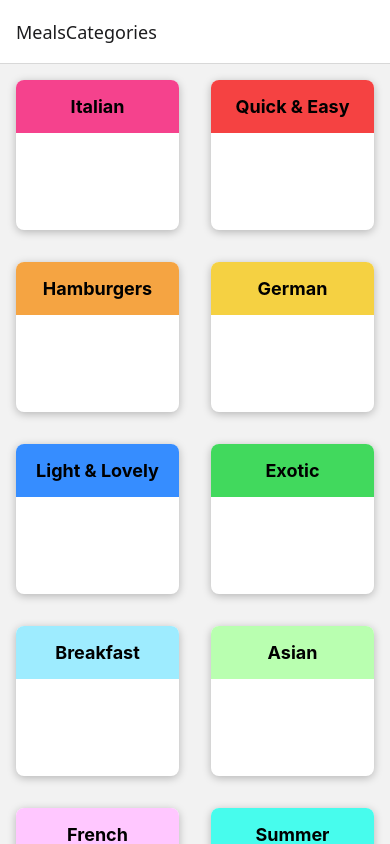
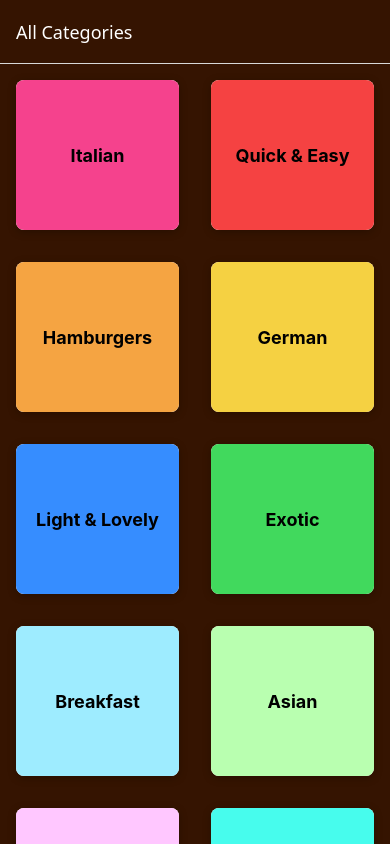
Before and after one commit to vishalshinde541/React-Native-Meals-App, a React Native app: screen /MealsCategories in a window 390 px wide. Built offline with nearby package versions, Linux system fonts and the light colour scheme.

Commit message:
used option prop from the Navigation componenets to add the style to the header and content area

```diff
--- a/App.js
+++ b/App.js
@@ -13,8 +13,22 @@ export default function App() {
     <>
       <StatusBar style="dark" />
       <NavigationContainer>
-        <Stack.Navigator>
-          <Stack.Screen name="MealsCategories" component={CategoriesScreen} />
+        <Stack.Navigator
+          screenOptions={{
+            headerStyle: { backgroundColor: "#351401" },
+            headerTintColor: "white",
+            contentStyle: {
+              backgroundColor: "#351401",
+            },
+          }}
+        >
+          <Stack.Screen
+            name="MealsCategories"
+            component={CategoriesScreen}
+            options={{
+              title: "All Categories",
+            }}
+          />
           <Stack.Screen name="MealsOverview" component={MealsOverviewScreen} />
         </Stack.Navigator>
       </NavigationContainer>
--- a/components/CategoryGridTile.js
+++ b/components/CategoryGridTile.js
@@ -5,7 +5,10 @@ function CategoryGridTile({ title, color, onPress }) {
     <View style={styles.gridItem}>
       <Pressable
         android_ripple={{ color: "#ccc" }}
-        style={({ pressed }) => (pressed ? styles.buttonPressed : null)}
+        style={({ pressed }) => [
+          styles.button,
+          pressed ? styles.buttonPressed : null,
+        ]}
         onPress={onPress}
       >
         <View style={[styles.innerContainer, { backgroundColor: color }]}>
```
